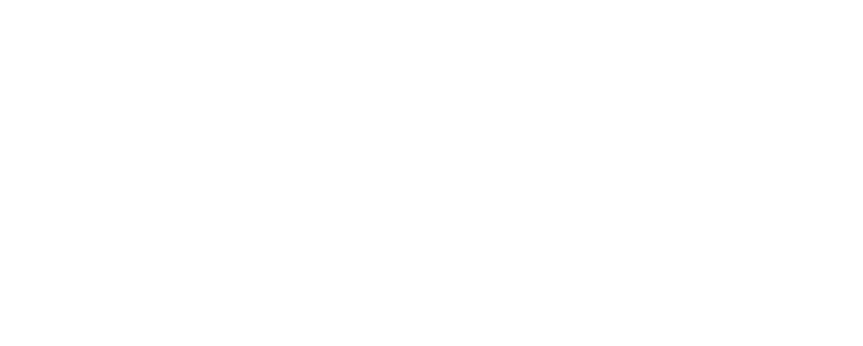
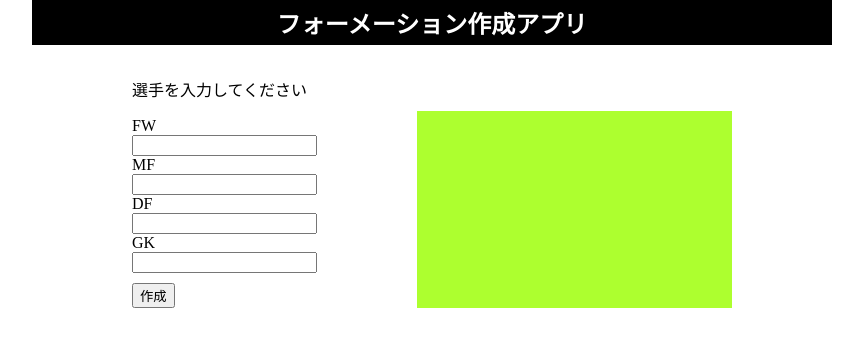
Before and after one commit to shoyama373758/formation_app, a plain HTML site: page index.html in a window 1280 px wide. Shown: the whole page, without its empty margins (208-1071 px from the left). Drawn offline with Linux system fonts and the light colour scheme.

Commit message:
フォーメーション表示成功

```diff
--- a/css/style.css
+++ b/css/style.css
@@ -0,0 +1,40 @@
+body {
+  margin: 0 auto;
+  width: 800px;
+}
+
+.main {
+  width: 600px;
+  margin: 0 auto;
+  display: flex;
+}
+
+header {
+  background-color: black;
+  color: white;
+  margin: 0;
+}
+
+#title {
+  margin-top: 0;
+  padding: 5px;
+  text-align: center;
+  font-size: 24px;
+}
+
+label {
+  display: block;
+}
+
+#button {
+  display: block;
+  margin-top: 10px;
+}
+
+.formation {
+  background-color: greenyellow;
+  width: 300px;
+  margin-left: 100px;
+  margin-top: 50px;
+  padding: 20px;
+}
--- a/index.html
+++ b/index.html
@@ -1,11 +1,35 @@
 <!DOCTYPE html>
 <html lang="jp">
-<head>
-  <meta charset="UTF-8">
-  <meta name="viewport" content="width=device-width, initial-scale=1.0">
-  <title>フォーメーション作成アプリ</title>
-</head>
-<body>
-
-</body>
+  <head>
+    <meta charset="UTF-8" />
+    <meta name="viewport" content="width=device-width, initial-scale=1.0" />
+    <title>フォーメーション作成アプリ</title>
+    <link rel="stylesheet" href="css/style.css" />
+  </head>
+  <body>
+    <header>
+      <h1 id="title">フォーメーション作成アプリ</h1>
+    </header>
+    <div class="main">
+      <div class="text-field">
+        <p>選手を入力してください</p>
+        <label for="fw">FW</label>
+        <input type="text" id="fw" name="fw" />
+        <label for="mf">MF</label>
+        <input type="text" id="mf" name="mf" />
+        <label for="df">DF</label>
+        <input type="text" id="df" name="df" />
+        <label for="gk">GK</label>
+        <input type="text" id="gk" name="gk" />
+        <input type="button" value="作成" id="button" />
+      </div>
+      <div class="formation">
+        <p id="fw-area"></p>
+        <p id="mf-area"></p>
+        <p id="df-area"></p>
+        <p id="gk-area"></p>
+      </div>
+    </div>
+    <script src="sample.js"></script>
+  </body>
 </html>
--- /dev/null
+++ b/sample.js
@@ -0,0 +1,18 @@
+const fw = document.getElementById("fw");
+const mf = document.getElementById("mf");
+const df = document.getElementById("df");
+const gk = document.getElementById("gk");
+const button = document.getElementById("button");
+
+const fwArea = document.getElementById("fw-area");
+const mfArea = document.getElementById("mf-area");
+const dfArea = document.getElementById("df-area");
+const gkArea = document.getElementById("gk-area");
+
+function makeFormation() {
+  fwArea.innerText = fw.value;
+  mfArea.innerText = mf.value;
+  dfArea.innerText = df.value;
+  gkArea.innerText = gk.value;
+}
+button.addEventListener("click", makeFormation);
```
